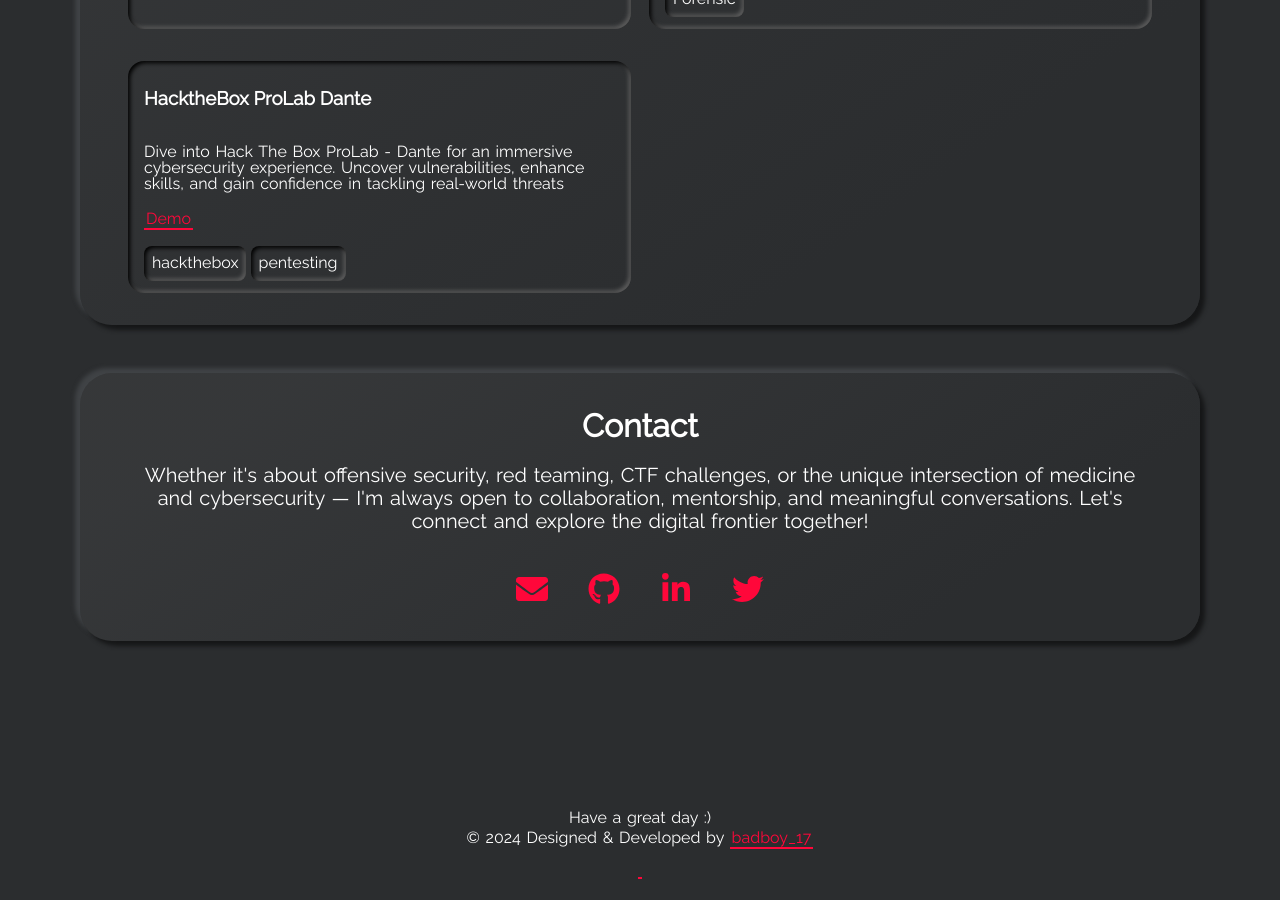
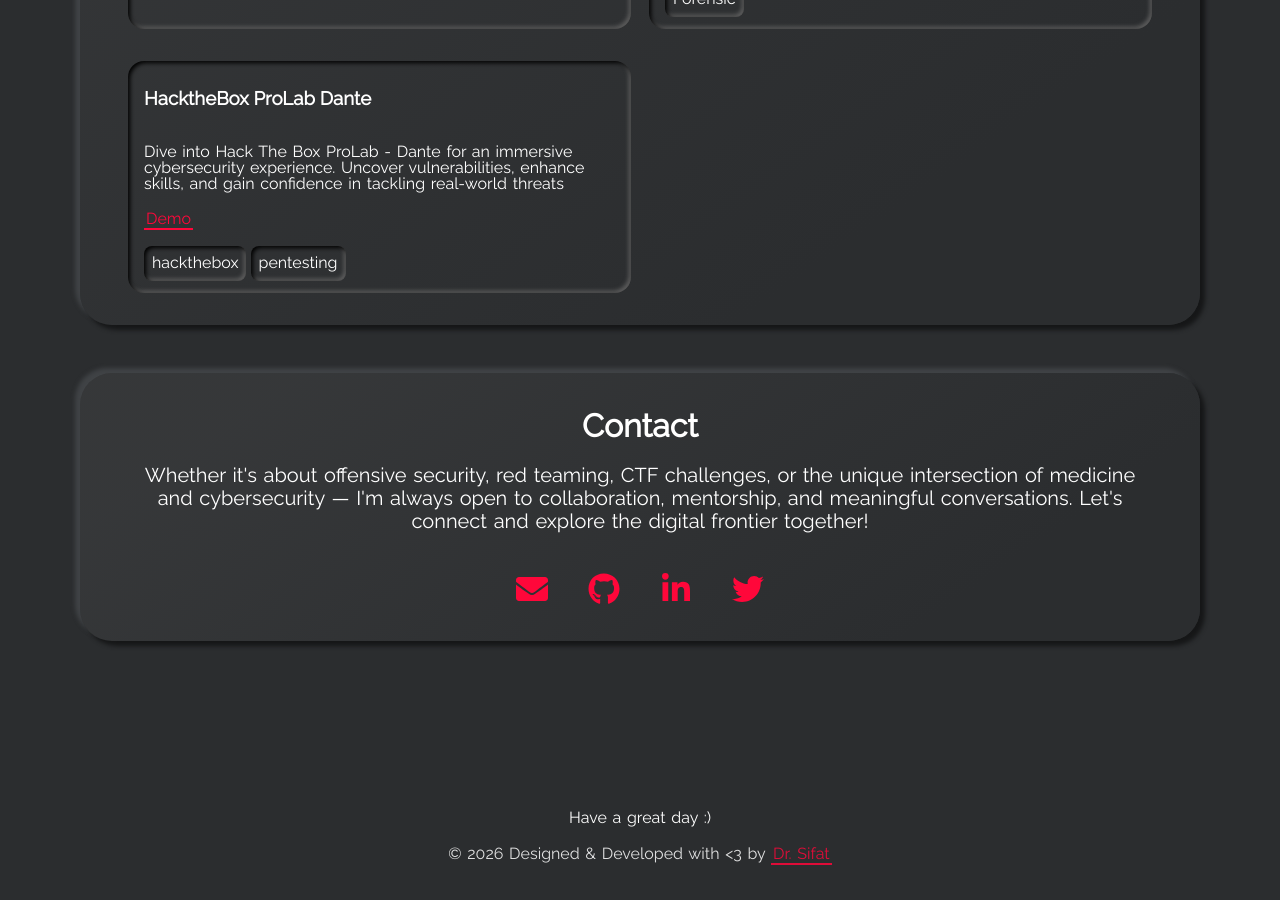
Before and after one commit to b4dboy17/b4dboy17.github.io, a Jekyll site: the page built from index.html, in a window 1280 px wide and 900 px high, scrolled down 3315 px. Built offline with Jekyll 4.4.1, drawn with Linux system fonts in a browser that asks for light colours; part of the change alters nothing that is shown.

Commit message:
Update _includes/footer.html

```diff
--- a/_includes/footer.html
+++ b/_includes/footer.html
@@ -1,46 +1,11 @@
 <footer class="footer">
   <p>
-    Have a great day :) <br>
-    &copy; 2024 Designed & Developed by
+    Have a great day :)
+  </p>
+  <p class="footer-line" style="margin-top: 4px; opacity: 0.85;">
+    &copy; 2026 Designed &amp; Developed with &lt;3 by
     <a class="highlight-link" href="https://b4dboy17.github.io/" target="_blank" rel="noreferrer">
-      badboy_17
-  </p>
-  <!--
-  <p>
-    &copy; 2023 Designed & Developed by
-    <a class="highlight-link" href="https://b4dboy17.github.io/" target="_blank" rel="noreferrer">
-      Long Do
+      Dr. Sifat
     </a>
   </p>
-  -->
-
-<!-- Google Analytics
-{% if site.google-analytics %}
-<script>
-  var dnt = navigator.doNotTrack || window.doNotTrack || navigator.msDoNotTrack;
-  if (dnt != "1" && dnt != "yes") {
-    (function (i, s, o, g, r, a, m) {
-      i["GoogleAnalyticsObject"] = r;
-      (i[r] =
-        i[r] ||
-        function () {
-          (i[r].q = i[r].q || []).push(arguments);
-        }),
-        (i[r].l = 1 * new Date());
-      (a = s.createElement(o)), (m = s.getElementsByTagName(o)[0]);
-      a.async = 1;
-      a.src = g;
-      m.parentNode.insertBefore(a, m);
-    })(
-      window,
-      document,
-      "script",
-      "https://www.google-analytics.com/analytics.js",
-      "ga"
-    );
-    ga("create", "{{ site.google-analytics.id }}", "auto");
-    ga("send", "pageview");
-  }
-</script>
-{% endif %}
--->
+</footer>
```
